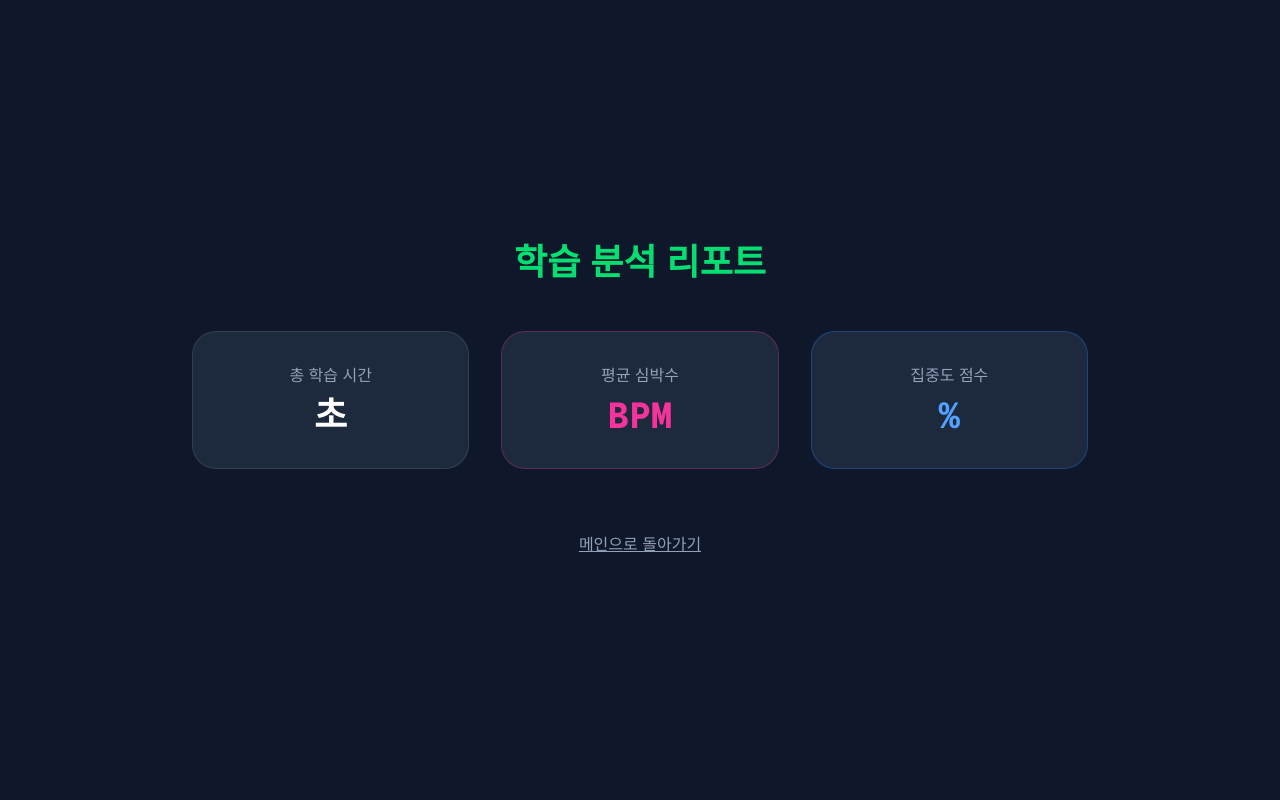
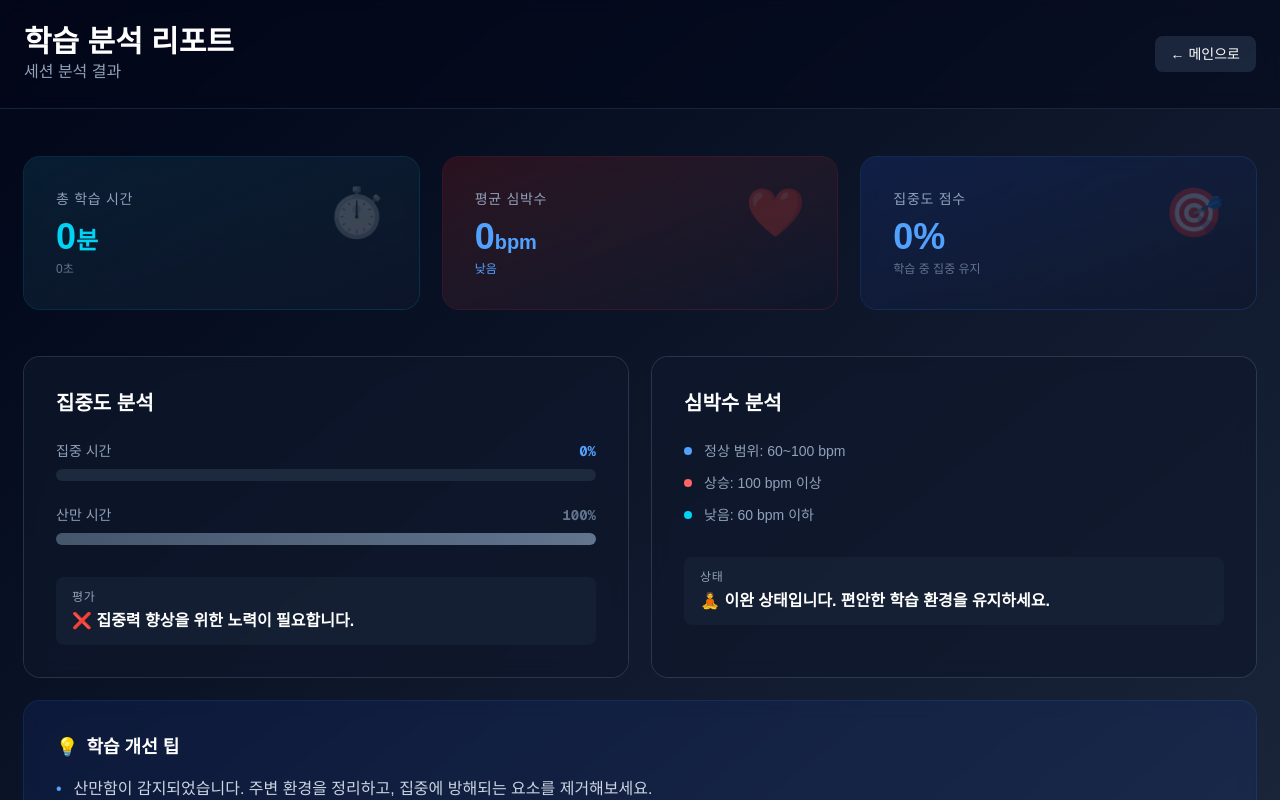
Before and after one commit to rla-wlxo/my-focus-app, a Next.js app: page /result in a window 1280 px wide. Shown: the top 800 px of the page. Built offline with nearby package versions, Linux system fonts and the light colour scheme.

Commit message:
result page update

```diff
--- a/src/app/result/page.tsx
+++ b/src/app/result/page.tsx
@@ -1,42 +1,213 @@
-// src/app/result/page.tsx
 'use client';
-import { useSearchParams } from 'next/navigation';
+
+import { useRouter, useSearchParams } from 'next/navigation';
 
 export default function ResultPage() {
+  const router = useRouter();
   const searchParams = useSearchParams();
 
   // URL에서 데이터 추출
-  const avgBpm = searchParams.get('avgBpm');
-  const focusRatio = searchParams.get('focusRatio');
-  const time = searchParams.get('time');
+  const avgBpm = parseInt(searchParams.get('avgBpm') || '0');
+  const focusRatio = parseInt(searchParams.get('focusRatio') || '0');
+  const time = parseInt(searchParams.get('time') || '0');
+
+  // 데이터 계산
+  const minutes = Math.floor(time / 60);
+  const seconds = time % 60;
+  const unfocusRatio = 100 - focusRatio;
+  const bpmStatus = avgBpm < 60 ? '낮음' : avgBpm > 100 ? '높음' : '정상';
+  const bpmStatusColor = avgBpm < 60 ? 'text-blue-400' : avgBpm > 100 ? 'text-red-400' : 'text-emerald-400';
 
   return (
-    <main className="min-h-screen bg-slate-900 text-white flex flex-col items-center justify-center p-6">
-      <h1 className="text-4xl font-bold text-green-400 mb-12">학습 분석 리포트</h1>
-
-      <div className="grid grid-cols-1 md:grid-cols-3 gap-8 w-full max-w-4xl">
-        <div className="bg-slate-800 p-8 rounded-3xl border border-white/10 text-center">
-          <p className="text-slate-400 mb-2">총 학습 시간</p>
-          <p className="text-4xl font-mono font-bold">{time}초</p>
-        </div>
-
-        <div className="bg-slate-800 p-8 rounded-3xl border border-pink-500/30 text-center">
-          <p className="text-slate-400 mb-2">평균 심박수</p>
-          <p className="text-4xl font-mono font-bold text-pink-500">{avgBpm} BPM</p>
-        </div>
-
-        <div className="bg-slate-800 p-8 rounded-3xl border border-blue-500/30 text-center">
-          <p className="text-slate-400 mb-2">집중도 점수</p>
-          <p className="text-4xl font-mono font-bold text-blue-400">{focusRatio}%</p>
+    <main className="min-h-screen bg-gradient-to-br from-slate-950 via-slate-900 to-slate-800 text-white">
+      {/* 헤더 */}
+      <div className="border-b border-slate-700/50 bg-slate-950/50 backdrop-blur-sm">
+        <div className="mx-auto flex max-w-7xl items-center justify-between px-6 py-6">
+          <div>
+            <h1 className="text-3xl font-bold">학습 분석 리포트</h1>
+            <p className="text-slate-400">세션 분석 결과</p>
+          </div>
+          <button
+            onClick={() => router.push('/')}
+            className="rounded-lg bg-slate-700/50 px-4 py-2 text-sm font-medium transition hover:bg-slate-600"
+          >
+            ← 메인으로
+          </button>
         </div>
       </div>
 
-      <button
-        onClick={() => window.location.href = '/'}
-        className="mt-16 text-slate-400 hover:text-white underline"
-      >
-        메인으로 돌아가기
-      </button>
+      {/* 메인 컨텐츠 */}
+      <div className="mx-auto max-w-7xl px-6 py-12">
+        {/* 핵심 지표 3개 */}
+        <div className="mb-12 grid gap-6 lg:grid-cols-3">
+          {/* 학습 시간 */}
+          <div className="rounded-2xl bg-gradient-to-br from-cyan-900/30 to-slate-900/70 p-8 ring-1 ring-cyan-500/20 backdrop-blur-sm">
+            <div className="flex items-start justify-between">
+              <div>
+                <p className="text-sm uppercase tracking-wider text-slate-400">총 학습 시간</p>
+                <p className="mt-2 text-4xl font-bold text-cyan-400">
+                  {minutes}
+                  <span className="text-2xl">분</span>
+                </p>
+                <p className="mt-1 text-xs text-slate-500">{seconds}초</p>
+              </div>
+              <div className="text-5xl opacity-20">⏱️</div>
+            </div>
+          </div>
+
+          {/* 평균 심박수 */}
+          <div className="rounded-2xl bg-gradient-to-br from-red-900/30 to-slate-900/70 p-8 ring-1 ring-red-500/20 backdrop-blur-sm">
+            <div className="flex items-start justify-between">
+              <div>
+                <p className="text-sm uppercase tracking-wider text-slate-400">평균 심박수</p>
+                <p className={`mt-2 text-4xl font-bold ${avgBpm > 100 ? 'text-red-400' : avgBpm < 60 ? 'text-blue-400' : 'text-emerald-400'}`}>
+                  {avgBpm}
+                  <span className="text-xl">bpm</span>
+                </p>
+                <p className={`mt-1 text-xs font-medium ${bpmStatusColor}`}>{bpmStatus}</p>
+              </div>
+              <div className="text-5xl opacity-20">❤️</div>
+            </div>
+          </div>
+
+          {/* 집중도 점수 */}
+          <div className="rounded-2xl bg-gradient-to-br from-blue-900/30 to-slate-900/70 p-8 ring-1 ring-blue-500/20 backdrop-blur-sm">
+            <div className="flex items-start justify-between">
+              <div>
+                <p className="text-sm uppercase tracking-wider text-slate-400">집중도 점수</p>
+                <p className="mt-2 text-4xl font-bold text-blue-400">{focusRatio}%</p>
+                <p className="mt-1 text-xs text-slate-500">학습 중 집중 유지</p>
+              </div>
+              <div className="text-5xl opacity-20">🎯</div>
+            </div>
+          </div>
+        </div>
+
+        {/* 상세 분석 영역 */}
+        <div className="grid gap-6 lg:grid-cols-2">
+          {/* 집중도 분석 */}
+          <div className="rounded-2xl bg-slate-900/70 p-8 ring-1 ring-slate-600/50 backdrop-blur-sm">
+            <h2 className="mb-6 text-xl font-semibold">집중도 분석</h2>
+
+            {/* 집중 시간 진행 바 */}
+            <div className="mb-6">
+              <div className="flex items-center justify-between mb-2">
+                <span className="text-sm text-slate-400">집중 시간</span>
+                <span className="font-mono text-sm font-bold text-blue-400">{focusRatio}%</span>
+              </div>
+              <div className="h-3 w-full overflow-hidden rounded-full bg-slate-800">
+                <div
+                  className="h-full bg-gradient-to-r from-blue-500 to-cyan-400 transition-all duration-500"
+                  style={{ width: `${focusRatio}%` }}
+                />
+              </div>
+            </div>
+
+            {/* 산만 시간 진행 바 */}
+            <div className="mb-8">
+              <div className="flex items-center justify-between mb-2">
+                <span className="text-sm text-slate-400">산만 시간</span>
+                <span className="font-mono text-sm font-bold text-slate-500">{unfocusRatio}%</span>
+              </div>
+              <div className="h-3 w-full overflow-hidden rounded-full bg-slate-800">
+                <div
+                  className="h-full bg-gradient-to-r from-slate-600 to-slate-500 transition-all duration-500"
+                  style={{ width: `${unfocusRatio}%` }}
+                />
+              </div>
+            </div>
+
+            {/* 집중도 평가 */}
+            <div className="rounded-lg bg-slate-800/50 px-4 py-3">
+              <p className="text-xs uppercase tracking-wider text-slate-400 mb-1">평가</p>
+              <p className="font-semibold">
+                {focusRatio >= 80
+                  ? '🌟 탁월한 집중력! 매우 좋은 학습 세션입니다.'
+                  : focusRatio >= 60
+                    ? '✅ 좋은 집중력을 유지하고 있습니다.'
+                    : focusRatio >= 40
+                      ? '⚠️ 집중력 개선이 필요합니다.'
+                      : '❌ 집중력 향상을 위한 노력이 필요합니다.'}
+              </p>
+            </div>
+          </div>
+
+          {/* 심박수 분석 */}
+          <div className="rounded-2xl bg-slate-900/70 p-8 ring-1 ring-slate-600/50 backdrop-blur-sm">
+            <h2 className="mb-6 text-xl font-semibold">심박수 분석</h2>
+
+            {/* 심박수 상태 */}
+            <div className="mb-8 space-y-3">
+              <div className="flex items-center gap-3">
+                <div className="h-2 w-2 rounded-full bg-blue-400"></div>
+                <span className="text-sm text-slate-400">정상 범위: 60~100 bpm</span>
+              </div>
+              <div className="flex items-center gap-3">
+                <div className="h-2 w-2 rounded-full bg-red-400"></div>
+                <span className="text-sm text-slate-400">상승: 100 bpm 이상</span>
+              </div>
+              <div className="flex items-center gap-3">
+                <div className="h-2 w-2 rounded-full bg-cyan-400"></div>
+                <span className="text-sm text-slate-400">낮음: 60 bpm 이하</span>
+              </div>
+            </div>
+
+            {/* 심박수 평가 */}
+            <div className="rounded-lg bg-slate-800/50 px-4 py-3">
+              <p className="text-xs uppercase tracking-wider text-slate-400 mb-1">상태</p>
+              <p className="font-semibold">
+                {avgBpm < 60
+                  ? '🧘 이완 상태입니다. 편안한 학습 환경을 유지하세요.'
+                  : avgBpm <= 100
+                    ? '✅ 정상 범위입니다. 건강한 학습 상태입니다.'
+                    : '⚡ 스트레스 상태입니다. 휴식을 취해보세요.'}
+              </p>
+            </div>
+          </div>
+        </div>
+
+        {/* 권장사항 */}
+        <div className="mt-6 rounded-2xl bg-blue-900/20 p-8 ring-1 ring-blue-500/20 backdrop-blur-sm">
+          <h2 className="mb-4 flex items-center gap-2 text-lg font-semibold">
+            <span>💡</span>
+            <span>학습 개선 팁</span>
+          </h2>
+          <ul className="space-y-3 text-slate-300">
+            {focusRatio < 70 && (
+              <li className="flex gap-3">
+                <span className="text-blue-400">•</span>
+                <span>산만함이 감지되었습니다. 주변 환경을 정리하고, 집중에 방해되는 요소를 제거해보세요.</span>
+              </li>
+            )}
+            {avgBpm > 100 && (
+              <li className="flex gap-3">
+                <span className="text-red-400">•</span>
+                <span>심박수가 높습니다. 깊은 호흡을 하고, 5-10분 휴식을 취해보세요.</span>
+              </li>
+            )}
+            {avgBpm < 60 && (
+              <li className="flex gap-3">
+                <span className="text-cyan-400">•</span>
+                <span>매우 차분한 상태입니다. 에너지 레벨을 높이기 위해 스트레칭을 해보세요.</span>
+              </li>
+            )}
+            <li className="flex gap-3">
+              <span className="text-emerald-400">•</span>
+              <span>규칙적인 학습 세션으로 최적의 습관을 만들어보세요.</span>
+            </li>
+          </ul>
+        </div>
+
+        {/* 버튼 */}
+        <div className="mt-8 flex gap-4 justify-end">
+          <button
+            onClick={() => router.push('/')}
+            className="rounded-lg bg-gradient-to-r from-blue-600 to-cyan-600 px-6 py-3 font-semibold shadow-lg shadow-blue-500/20 transition hover:shadow-lg hover:shadow-blue-400/40"
+          >
+            새 세션 시작
+          </button>
+        </div>
+      </div>
     </main>
   );
 }
```
